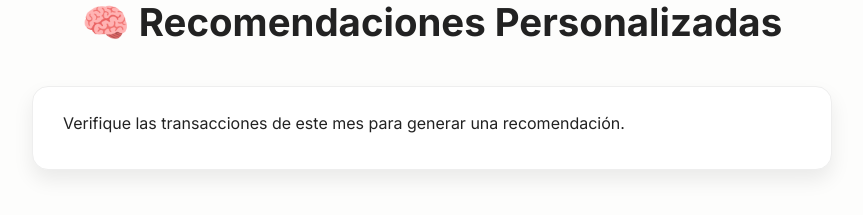
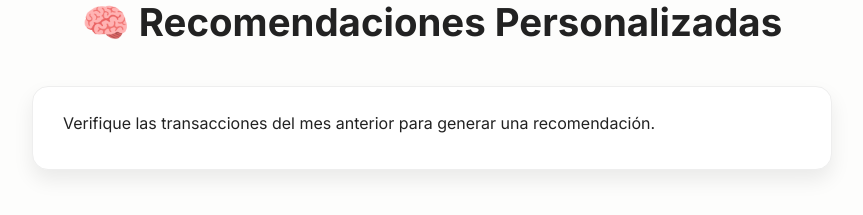
Before and after one commit to CuentaConmigo/FinanceApp, a Flask app: template templates/insights.html in a window 1280 px wide. Shown: the part 154-369 px from the top of the page, without its empty margins (208-1071 px from the left). Run offline with Flask 3, Linux system fonts and the light colour scheme; the template is opened without the code that fills it, so the values that code supplies are empty; parts of the project's set-up code (start-up, migrations or seed data) failed here and were passed over.

Commit message:
mofify insight text to explicitly say validate transactions of last month

```diff
--- a/templates/insights.html
+++ b/templates/insights.html
@@ -178,7 +178,7 @@
       {% if no_transactions_in_month %}
         <p>No se detectaron transacciones para este mes. Asegúrate de sincronizar tu Gmail o agregar movimientos manuales.</p>
       {% else %}
-        <p>Verifique las transacciones de este mes para generar una recomendación.</p>
+        <p>Verifique las transacciones del mes anterior para generar una recomendación.</p>
       {% endif %}
     </div>
   {% endif %}
```
